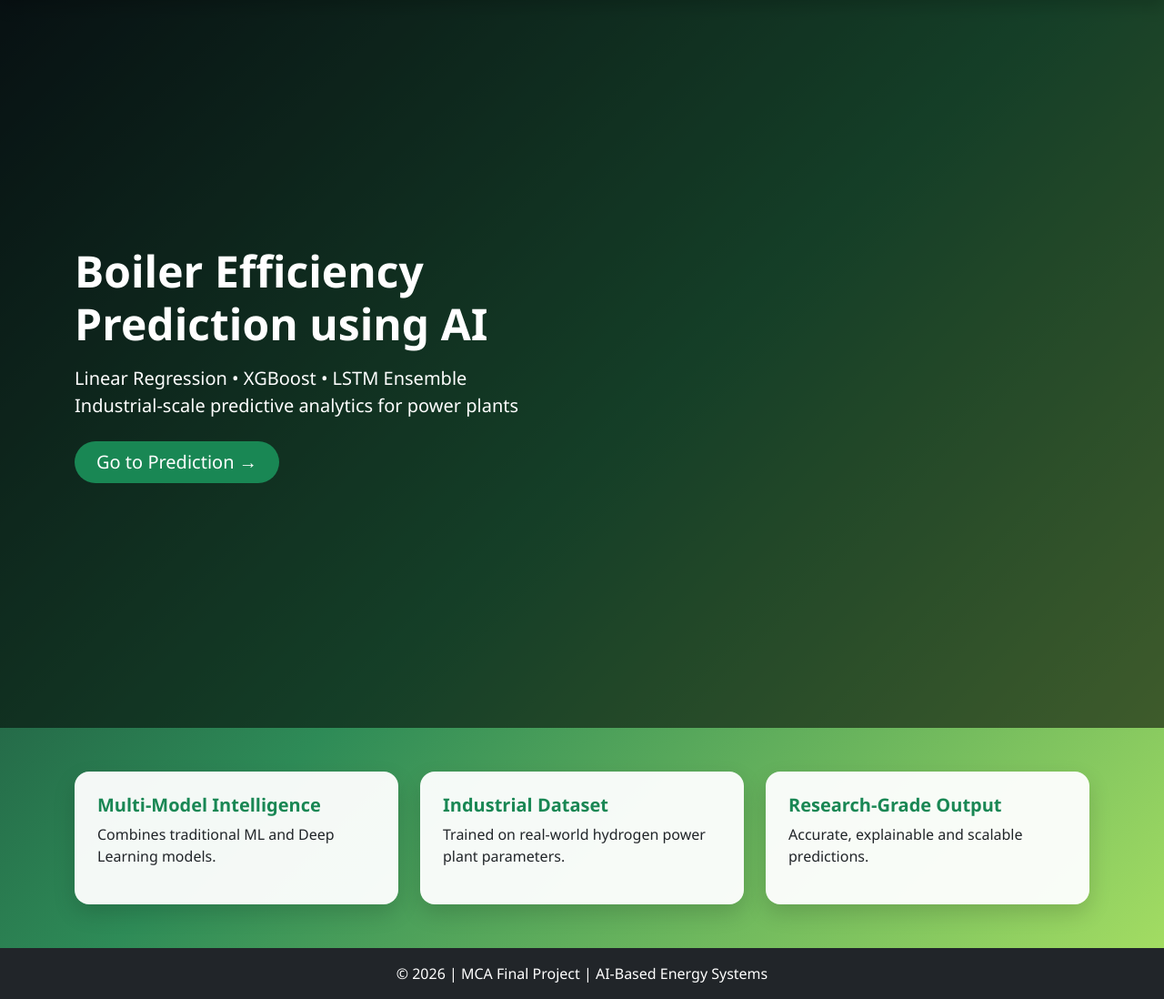
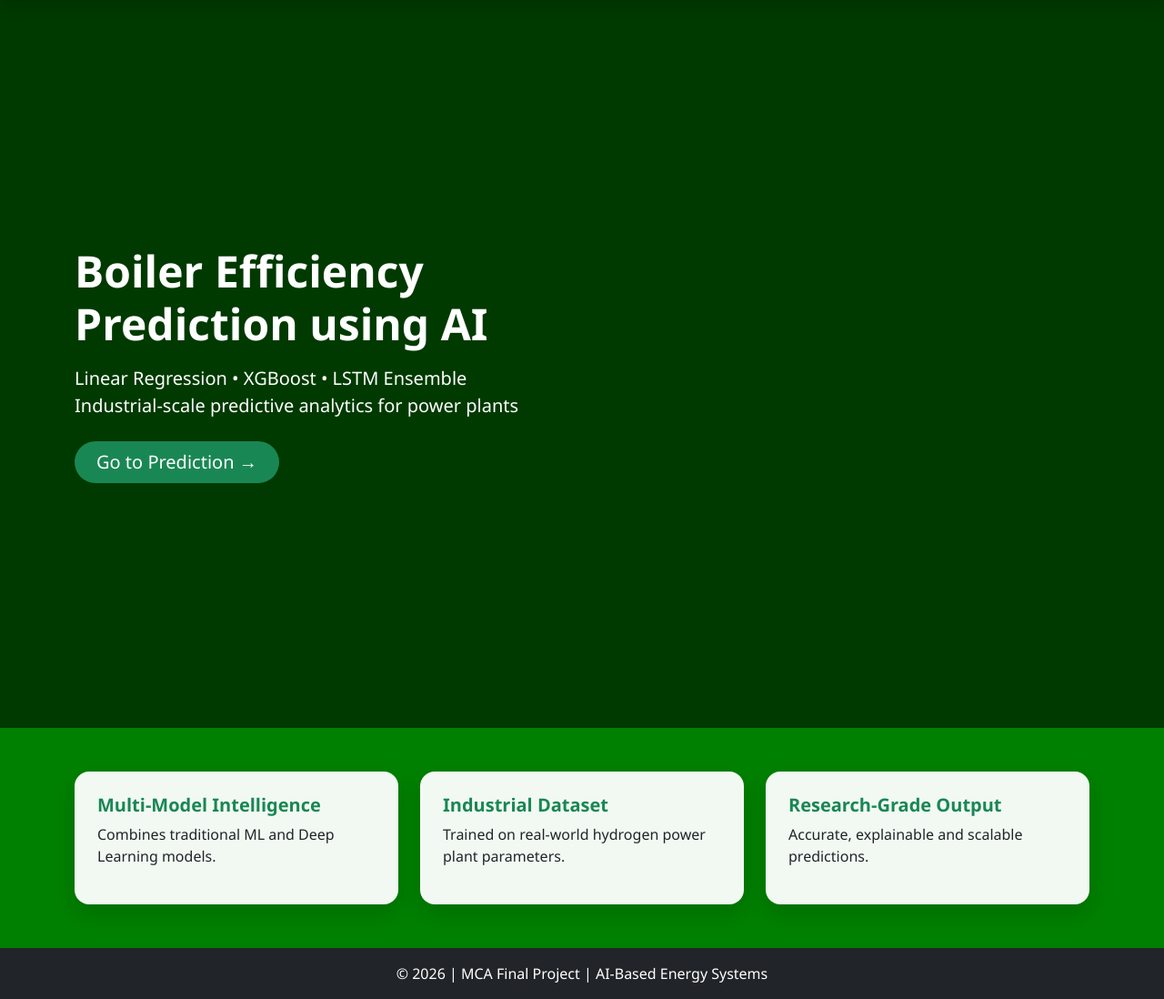
Before and after one commit to adityahr143/green-hydrogen-boiler, a Flask app: page / in a window 1280 px wide. Shown: the part 56-1154 px from the top of the page at 91% size. Run offline with Flask 3, Linux system fonts and the light colour scheme; parts of the project's set-up code (start-up, migrations or seed data) failed here and were passed over.

Commit message:
Update main.css

```diff
--- a/static/main.css
+++ b/static/main.css
@@ -8,7 +8,7 @@
 
 /* BODY BACKGROUND (GREEN GRADIENT 🌿) */
 body {
-  background: linear-gradient(135deg, #0f2027, #2e8b57, #a8e063);
+  background: green;
   min-height: 100vh;
 }
 
```
